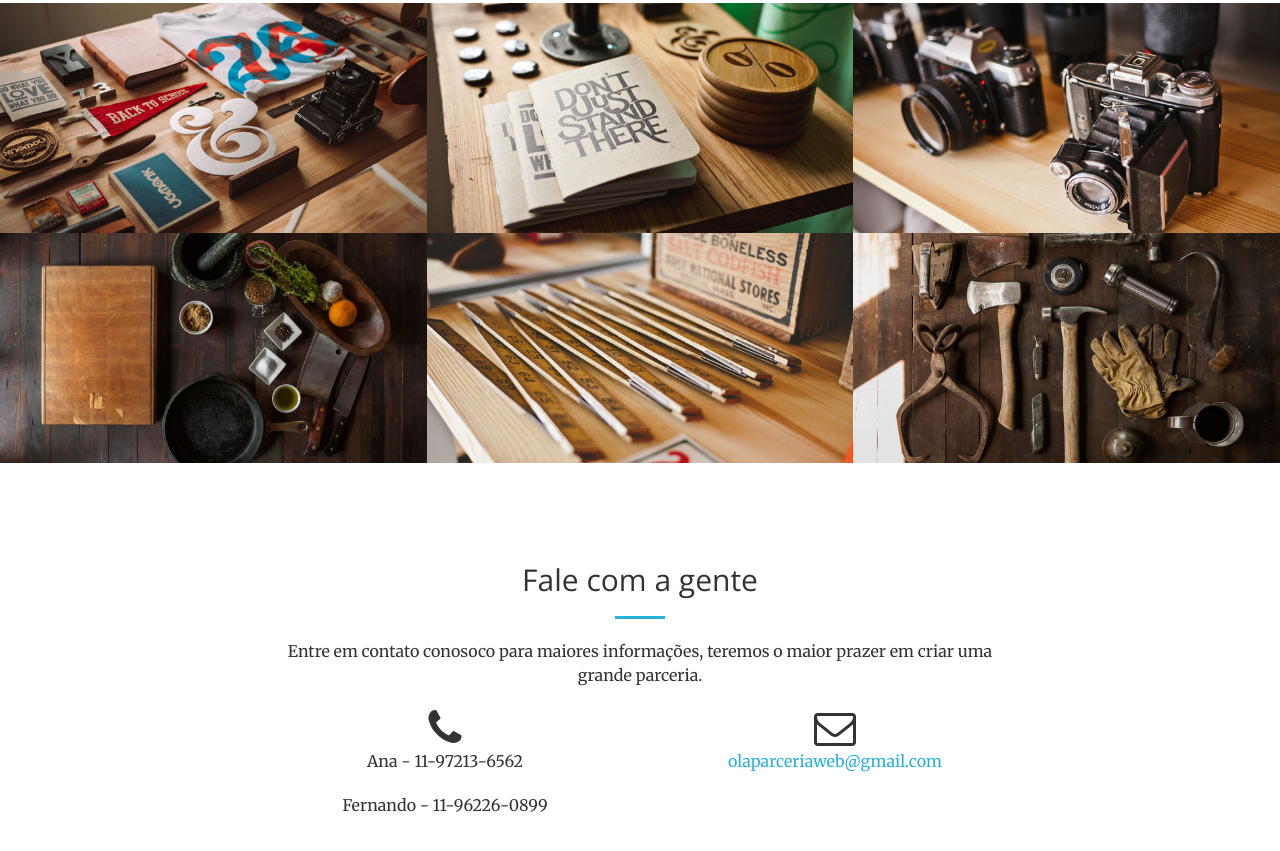
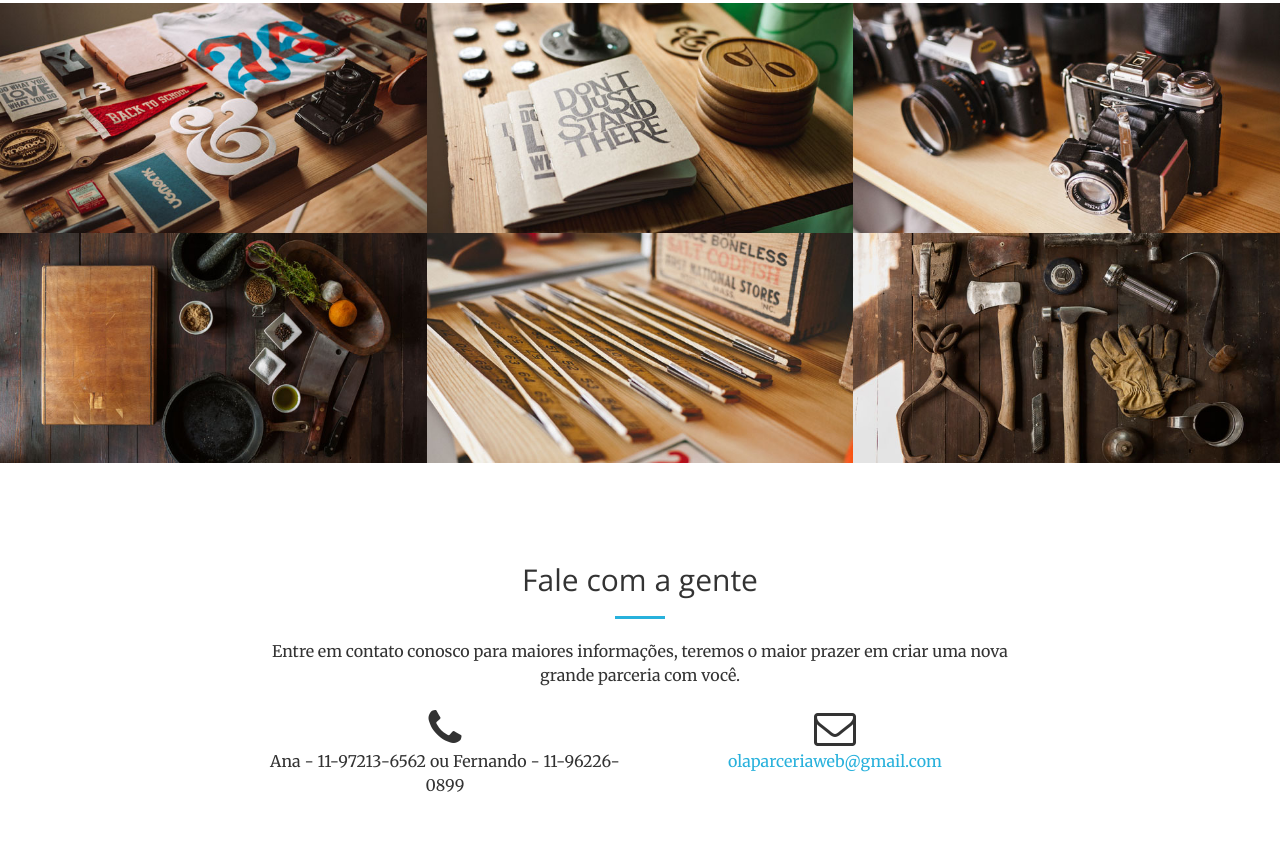
Before and after one commit to anapaulafrancisco/parceriaweb, a plain HTML site: page index.html in a window 1280 px wide. Shown: the part 1671-2522 px from the top of the page. Drawn offline with nearby package versions, Linux system fonts and the light colour scheme.

Commit message:
Create index.html

```diff
--- a/index.html
+++ b/index.html
@@ -251,12 +251,11 @@
                 <div class="col-lg-8 col-lg-offset-2 text-center">
                     <h2 class="section-heading">Fale com a gente</h2>
                     <hr class="primary">
-                    <p>Entre em contato conosoco para maiores informações, teremos o maior prazer em criar uma grande parceria.</p>
+                    <p>Entre em contato conosco para maiores informações, teremos o maior prazer em criar uma nova grande parceria com você.</p>
                 </div>
                 <div class="col-lg-4 col-lg-offset-2 text-center">
                     <i class="fa fa-phone fa-3x sr-contact"></i>
-                    <p>Ana - 11-97213-6562</p>
-                    <p>Fernando - 11-96226-0899</p>
+                    <p>Ana - 11-97213-6562 ou Fernando - 11-96226-0899</p>
                 </div>
                 <div class="col-lg-4 text-center">
                     <i class="fa fa-envelope-o fa-3x sr-contact"></i>
```
